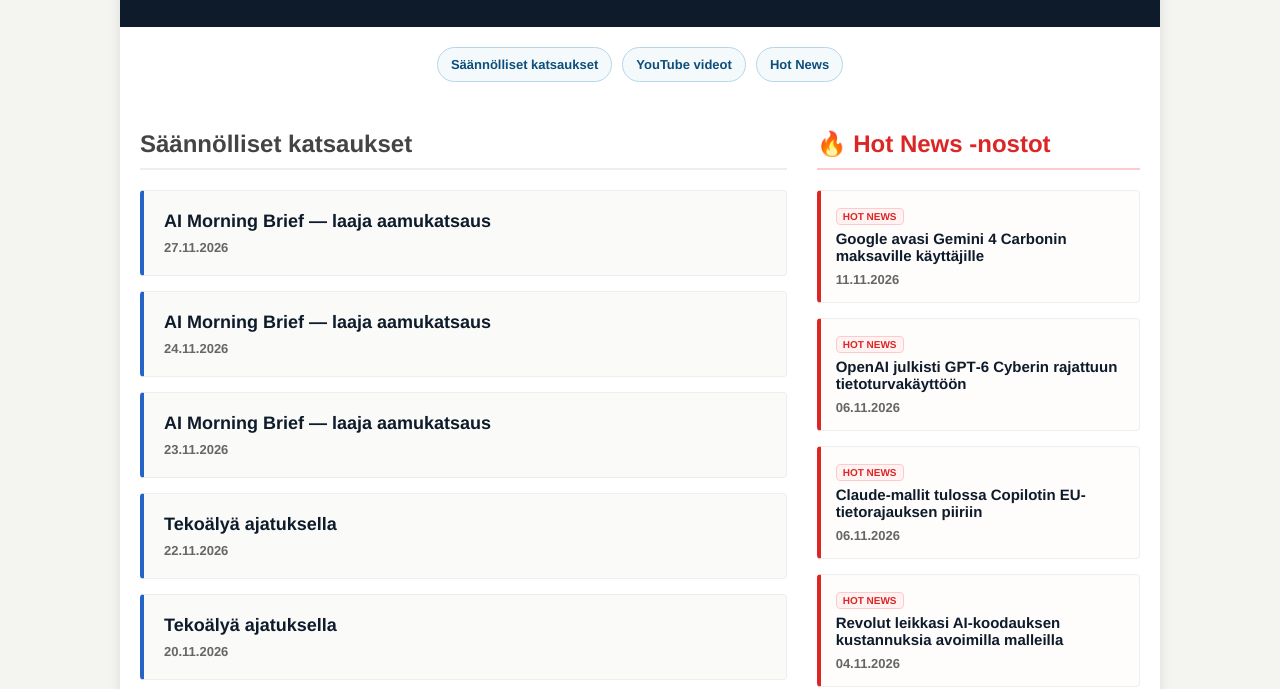
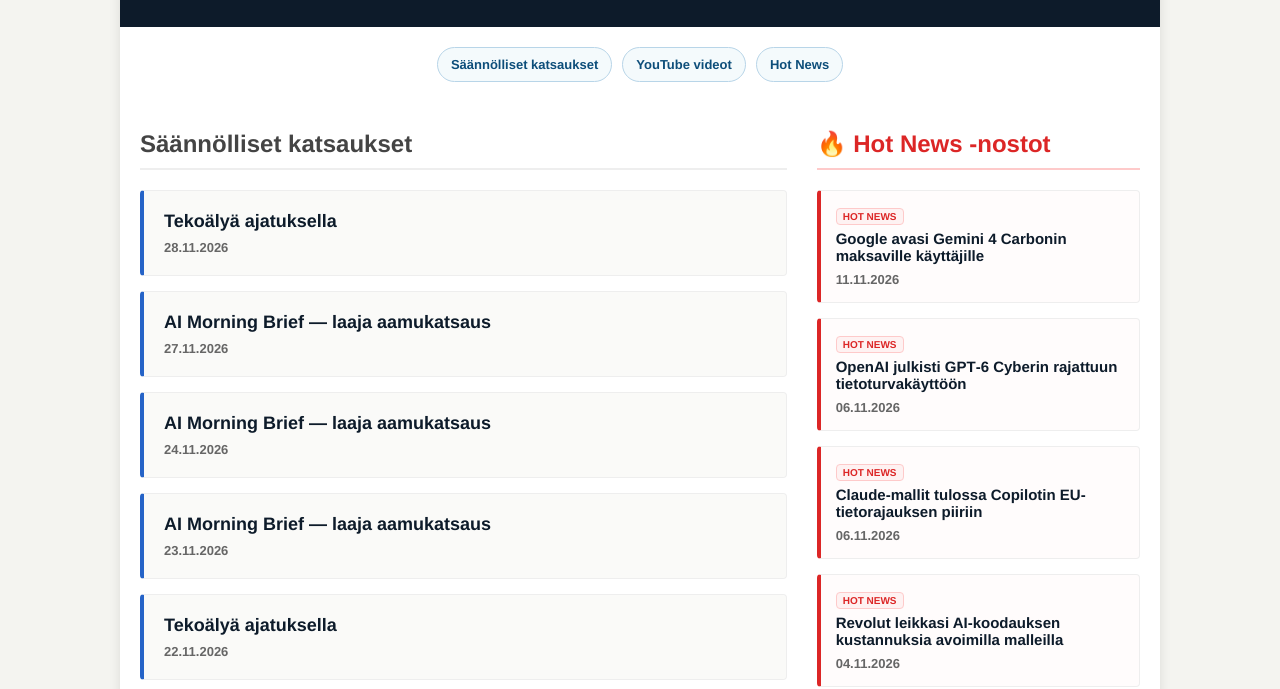
Before and after one commit to gene8tor-AI/ai-uutiskirjeet, a plain HTML site: page index.html in a window 1280 px wide. Shown: the part 131-820 px from the top of the page. Drawn offline with Linux system fonts and the light colour scheme.

Commit message:
Publish Tekoälyä ajatuksella 28 November 2026

```diff
--- a/index.html
+++ b/index.html
@@ -44,6 +44,10 @@
             <div class="main-column">
                 <h2 id="katsaukset" style="margin-bottom: 20px; color: #444; border-bottom: 2px solid #eee; padding-bottom: 10px;">Säännölliset katsaukset</h2>
                 <ul>
+                    <li>
+                        <a href="ai_morning_brief_2026-11-28.html">Tekoälyä ajatuksella</a>
+                        <span class="date">28.11.2026</span>
+                    </li>
                     <li>
                         <a href="paivan_ai_uutiset_2026-11-27.html">AI Morning Brief — laaja aamukatsaus</a>
                         <span class="date">27.11.2026</span>
```
Also changed, not shown: ai_morning_brief_2026-11-28.html (added, +1 -0 lines).
